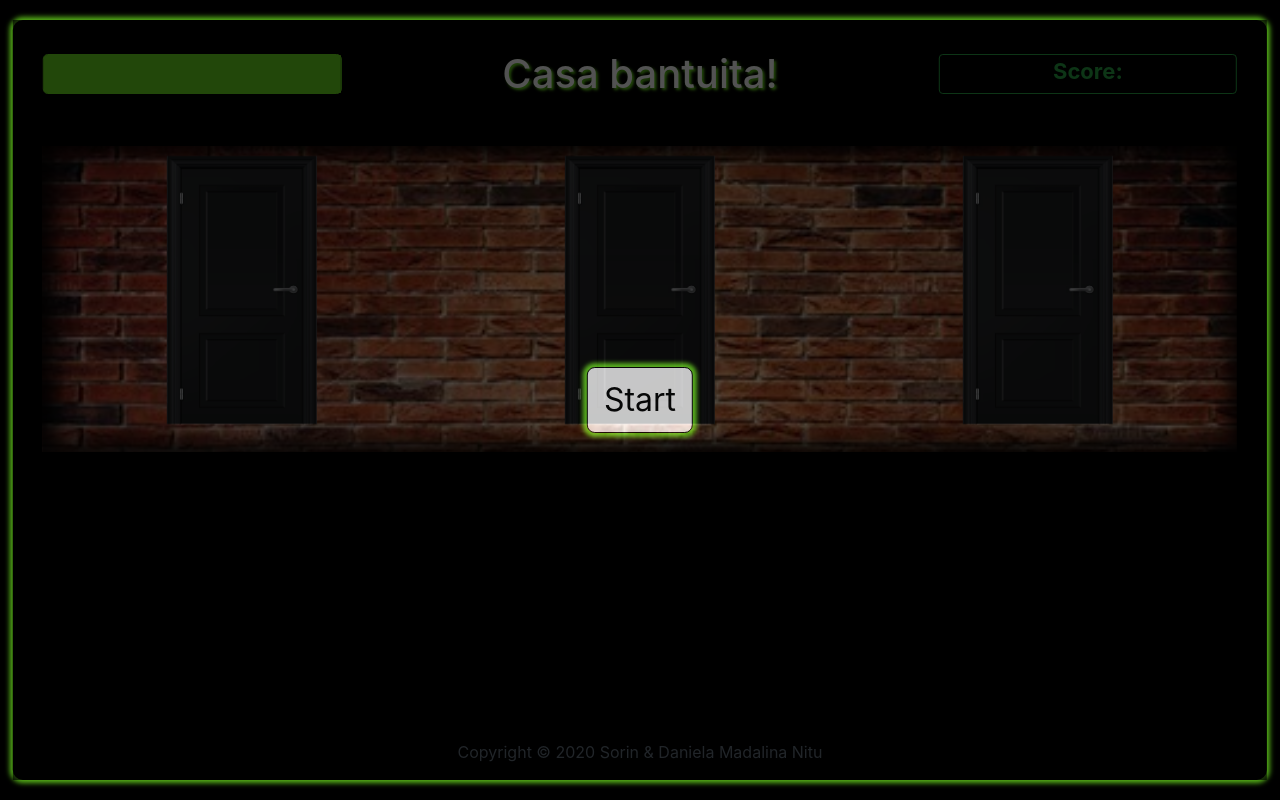
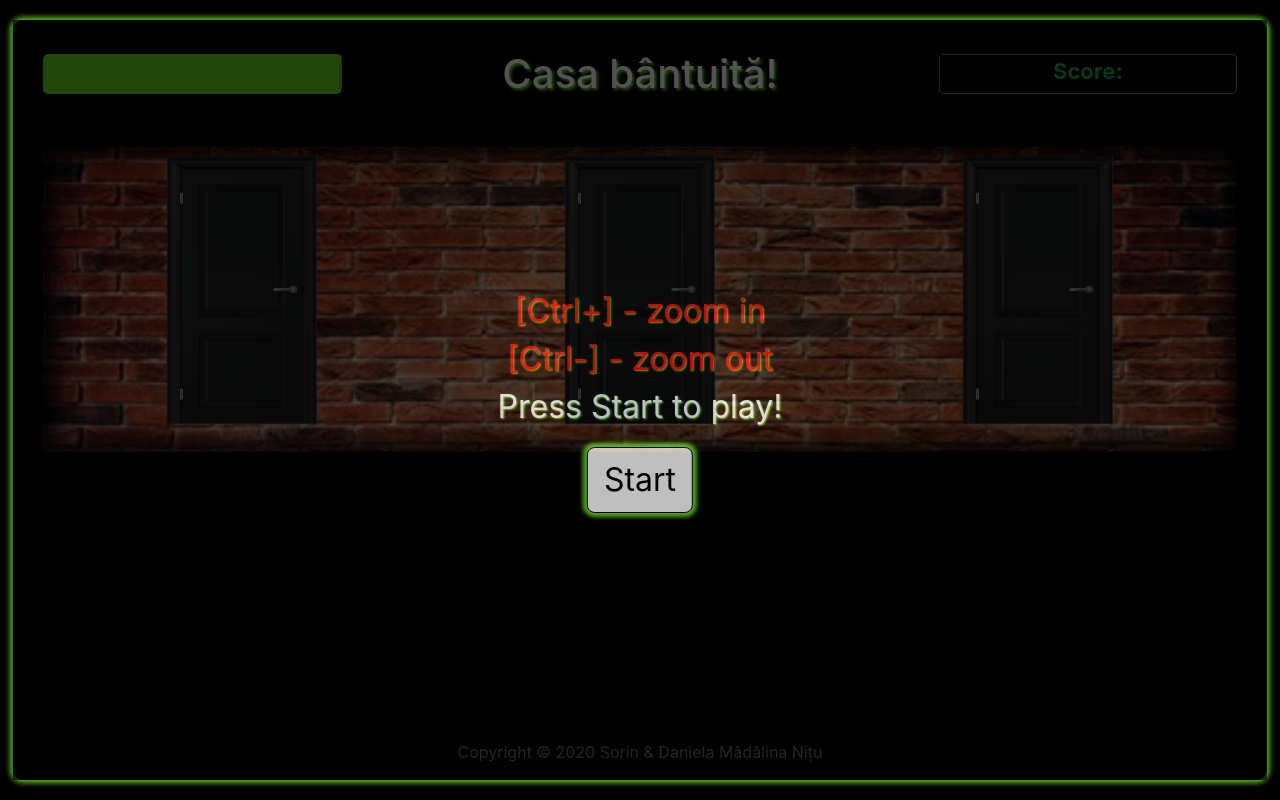
Before and after one commit to Sor-in/casa-bantuita, a plain HTML site: page index.html in a window 1280 px wide. Drawn offline with nearby package versions, Linux system fonts and the light colour scheme.

Commit message:
Adaugat instructiuni la ecranul se start

```diff
--- a/index.html
+++ b/index.html
@@ -17,7 +17,7 @@
 			<div class="cont-life w-25">
 				<div class="life"></div>
 			</div>
-			<h1 class="title w-50">Casa bantuita!</h1>
+			<h1 class="title w-50">Casa bântuită!</h1>
 			<div id="score" class="w-25">
 				<p>Score: <span id="myScore"></span></p>
 			</div>
@@ -33,7 +33,7 @@
 			<button id="restartButton">Start</button>
 		</div>
 		<div class="container-footer fixed-bottom">
-			<p class="copyright">Copyright &copy; 2020 Sorin & Daniela Madalina Nitu</p>
+			<p class="copyright">Copyright &copy; 2020 Sorin & Daniela Mădălina Nițu</p>
 		</div>
 	</div>
 
--- a/myscript.js
+++ b/myscript.js
@@ -219,8 +219,12 @@ function game(cmd) {
 		}
 		gameStatus=0
 	}else{
-		// winningMessageTextElement.innerHTML = ""
-		// winningMessageElement.classList.add('show')
+		let msg = '<p class="start-msg">[Ctrl+] - zoom in <br>';
+		msg += '[Ctrl-] - zoom out<br>';
+		msg += '<span>Press Start to play!<span><br>';
+		msg += '</p>';
+		winningMessageTextElement.innerHTML = msg
+		winningMessageElement.classList.add('show')
 
 	}
 }
--- a/mystyle.css
+++ b/mystyle.css
@@ -128,6 +128,17 @@ input {
   text-shadow: 1px 1px 2px #6bde1f;
 }
 
+.winning-message .start-msg{
+  font-weight: normal;
+  font-size: 2rem;
+}
+
+.winning-message .start-msg span{
+  color:aliceblue;
+  /* opacity: 1; */
+}
+
+
   .winning-message button {
   margin: 0%auto;
 	font-size: 2rem;
```
